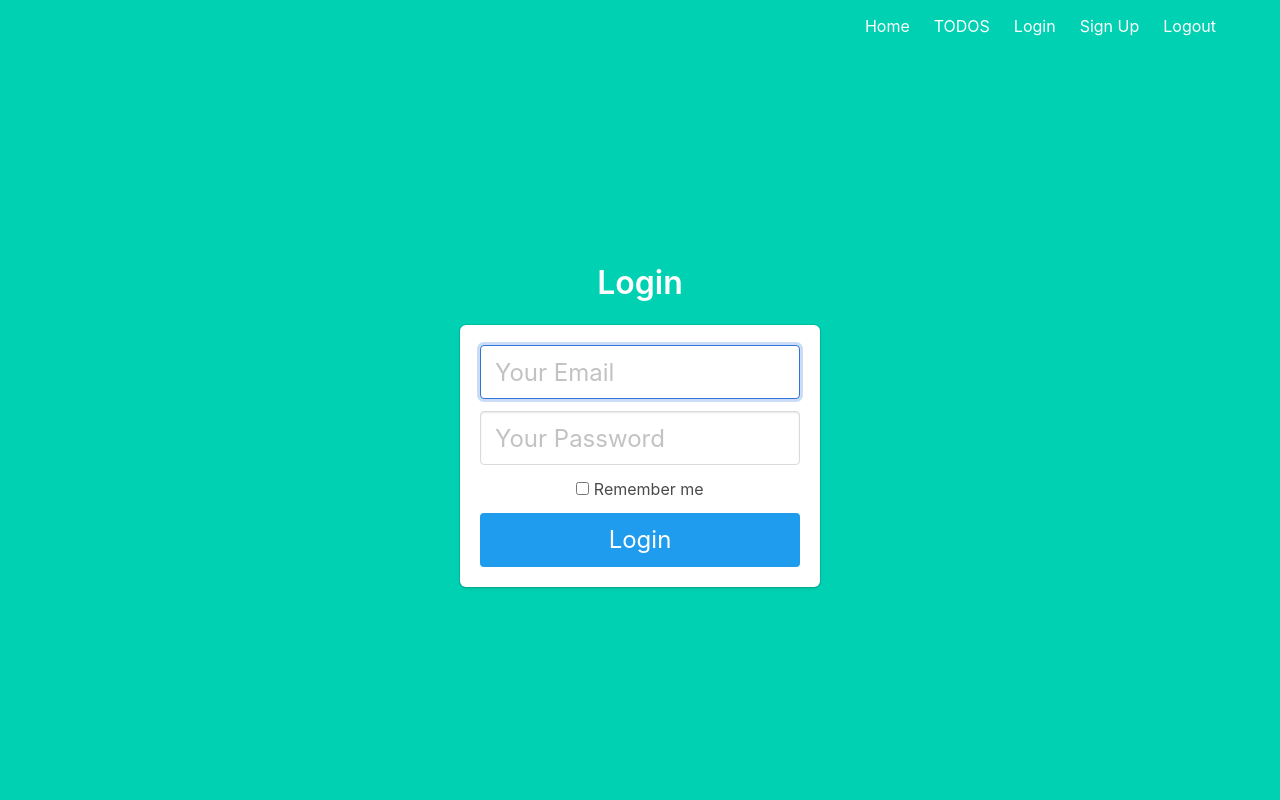
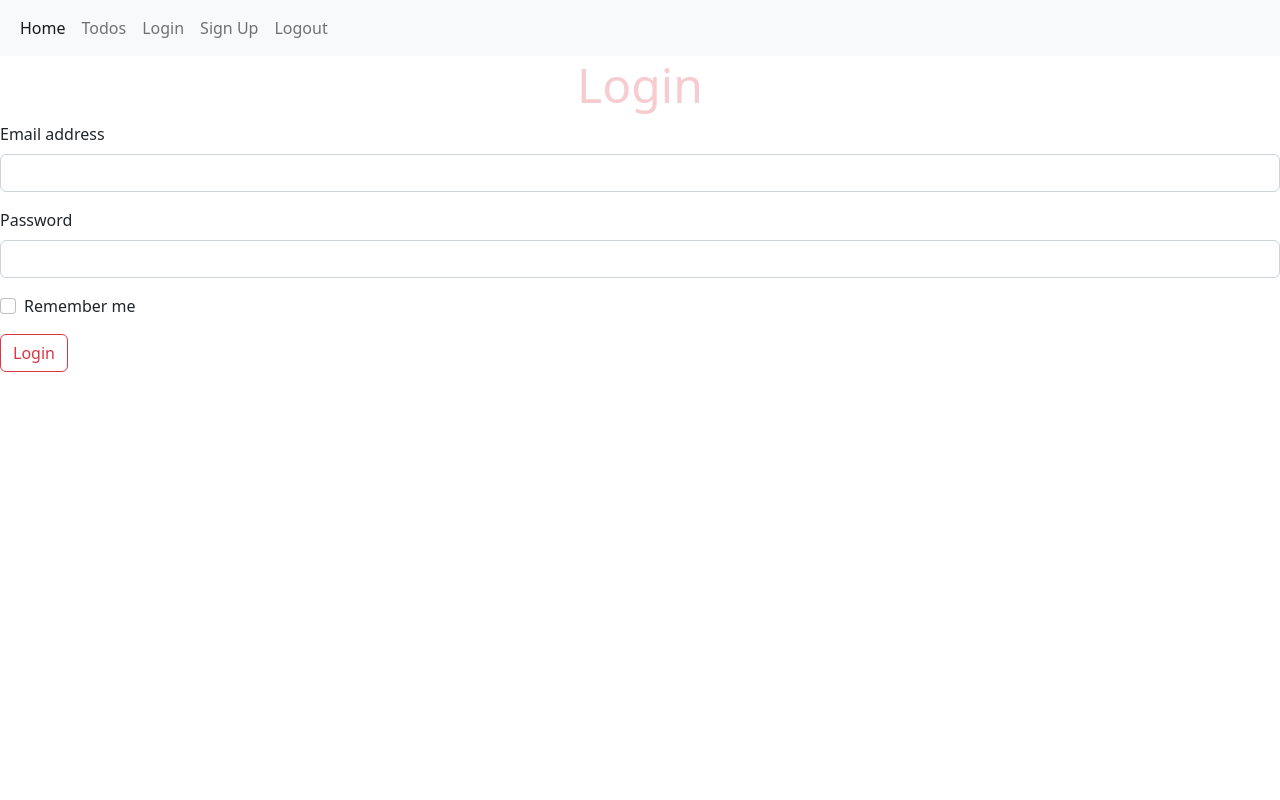
Before and after one commit to AlexanderOsetrov/todo-list-app, a Flask app: page /login in a window 1280 px wide. Run offline with Flask 2, Linux system fonts and the light colour scheme.

Commit message:
update html templates

```diff
--- a/templates/base.html
+++ b/templates/base.html
@@ -1,50 +1,45 @@
 <!DOCTYPE html>
-<html>
-
+<html lang="en">
     <head>
         <meta charset="utf-8">
-    <meta http-equiv="X-UA-Compatible" content="IE=edge">
         <meta name="viewport" content="width=device-width, initial-scale=1">
-    <title>TODO App</title>
-    <link rel="stylesheet" href="https://cdnjs.cloudflare.com/ajax/libs/bulma/0.7.2/css/bulma.min.css" />
+        <title>Todos App</title>
+        <link href="https://cdn.jsdelivr.net/npm/bootstrap@5.2.1/dist/css/bootstrap.min.css" rel="stylesheet" integrity="sha384-iYQeCzEYFbKjA/T2uDLTpkwGzCiq6soy8tYaI1GyVh/UjpbCx/TYkiZhlZB6+fzT" crossorigin="anonymous">
+        <link rel="stylesheet" href="node_modules/todomvc-common/base.css">
+		<link rel="stylesheet" href="node_modules/todomvc-app-css/index.css">
     </head>
-
 <body>
-    <section class="hero is-primary is-fullheight">
-
-        <div class="hero-head">
-            <nav class="navbar">
-                <div class="container">
-                    <div id="navbarMenuHeroA" class="navbar-menu">
-                        <div class="navbar-end">
-                            <a href="{{ url_for('main.index') }}" class="navbar-item">
-                                Home
-                            </a>
-                            <a href="{{ url_for('main.todos') }}" class="navbar-item">
-                                TODOS
-                            </a>
-                            <a href="{{ url_for('auth.login') }}" class="navbar-item">
-                                Login
-                            </a>
-                            <a href="{{ url_for('auth.signup') }}" class="navbar-item">
-                                Sign Up
-                            </a>
-                            <a href="{{ url_for('auth.logout') }}" class="navbar-item">
-                                Logout
-                            </a>
-                        </div>
+        <div>
+            <nav class="navbar navbar-expand-lg bg-light">
+                <div class="container-fluid">
+                    <div class="collapse navbar-collapse" id="navbarSupportedContent">
+                        <ul class="navbar-nav me-auto mb-2 mb-lg-0">
+                            <li class="nav-item">
+                                <a class="nav-link active" aria-current="page" href="{{ url_for('main.index') }}">Home</a>
+                            </li>
+                            <li class="nav-item">
+                                <a class="nav-link" href="{{ url_for('main.todos') }}">Todos</a>
+                            </li>
+                            <li class="nav-item">
+                                <a class="nav-link" href="{{ url_for('auth.login') }}">Login</a>
+                            </li>
+                            <li class="nav-item">
+                                <a class="nav-link" href="{{ url_for('auth.signup') }}">Sign Up</a>
+                            </li>
+                            <li class="nav-item">
+                                <a class="nav-link" href="{{ url_for('auth.logout') }}">Logout</a>
+                            </li>
+                        </ul>
                     </div>
                 </div>
             </nav>
         </div>
-
-        <div class="hero-body">
-            <div class="container has-text-centered">
+            <div>
+                <div>
                     {% block content %}
                     {% endblock %}
                 </div>
             </div>
-    </section>
+        <script src="https://cdn.jsdelivr.net/npm/bootstrap@5.2.1/dist/js/bootstrap.bundle.min.js" integrity="sha384-u1OknCvxWvY5kfmNBILK2hRnQC3Pr17a+RTT6rIHI7NnikvbZlHgTPOOmMi466C8" crossorigin="anonymous"></script>
 </body>
-
 </html>
--- a/templates/login.html
+++ b/templates/login.html
@@ -2,8 +2,8 @@
 
 {% block content %}
 <div class="column is-4 is-offset-4">
-    <h3 class="title">Login</h3>
-    <div class="box">
+    <h3 class="display-5 text-danger text-opacity-25 text-center">Login</h3>
+    <div>
         {% with messages = get_flashed_messages() %}
         {% if messages %}
         <div class="notification is-danger">
@@ -12,24 +12,19 @@
         {% endif %}
         {% endwith %}
         <form method="POST" action="/login">
-            <div class="field">
-                <div class="control">
-                    <input class="input is-large" type="email" name="email" placeholder="Your Email" autofocus="">
-                </div>
+            <div class="mb-3">
+                <label for="InputEmail" class="form-label">Email address</label>
+                <input type="email" class="form-control" name="email" id="InputEmail">
             </div>
-
-            <div class="field">
-                <div class="control">
-                    <input class="input is-large" type="password" name="password" placeholder="Your Password">
-                </div>
+            <div class="mb-3">
+                <label for="InputPassword" class="form-label">Password</label>
+                <input type="password" class="form-control" id="InputPassword">
             </div>
-            <div class="field">
-                <label class="checkbox">
-                    <input type="checkbox" name="remember">
-                    Remember me
-                </label>
+            <div class="mb-3 form-check">
+                <input type="checkbox" name="remember" class="form-check-input" id="rememberCheck">
+                <label class="form-check-label" for="rememberCheck">Remember me</label>
             </div>
-            <button class="button is-block is-info is-large is-fullwidth">Login</button>
+            <button type="submit" class="btn btn-outline-danger">Login</button>
         </form>
     </div>
 </div>
```
Also changed, not shown: templates/index.html (+6 -6 lines), templates/signup.html (+12 -18 lines), templates/todos.html (+7 -11 lines). Lines whose indentation alone changed are shown as unchanged.
